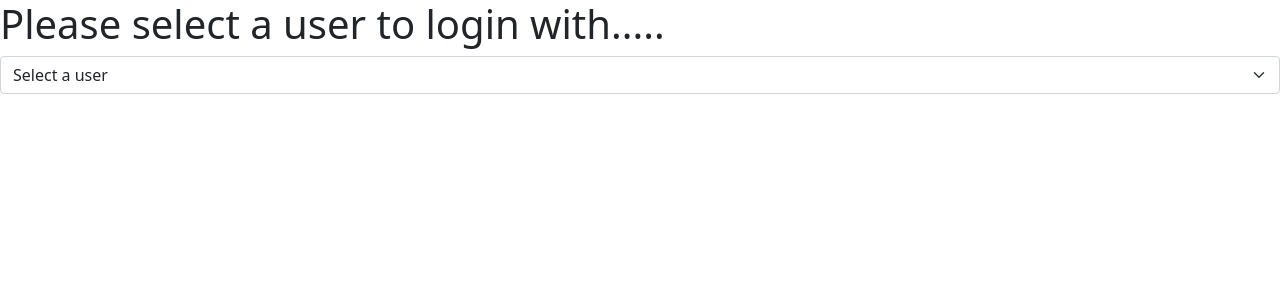
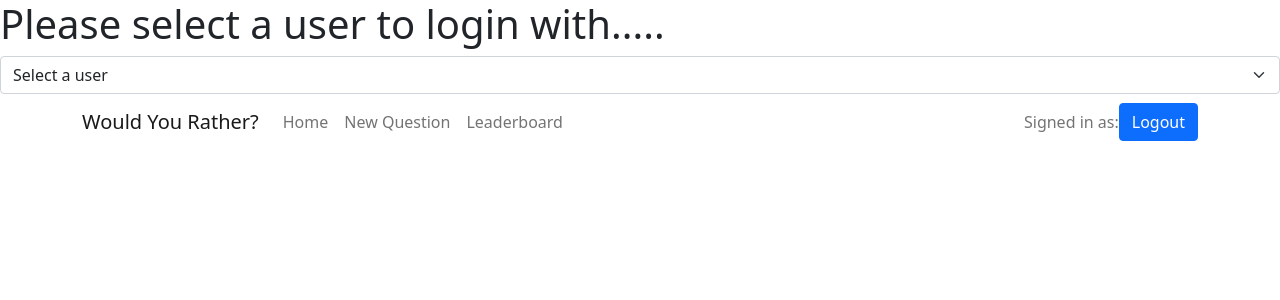
Before and after one commit to AbdelrahmanGamal-jimy2/wouldyourather, a React (Create React App) app: page / in a window 1280 px wide. Shown: the top 300 px of the page. Built offline with nearby package versions, Linux system fonts and the light colour scheme.

Commit message:
added the navigation component  and the logout functionality

```diff
--- a/src/components/App.js
+++ b/src/components/App.js
@@ -2,6 +2,7 @@ import React from "react"
 import { Component } from "react"
 import Login from "./Login"
 import {connect} from 'react-redux'
+import NavigationBar from "./NavigationBar"
 
 import {handleIntialUsers} from '../actions/shared'
 
@@ -16,6 +17,7 @@ class App extends Component
     return (
     <div className="App">
       <Login></Login>
+      <NavigationBar></NavigationBar>
     </div>
     )
   }
--- /dev/null
+++ b/src/components/NavigationBar.js
@@ -0,0 +1,59 @@
+import React from "react";
+import { Component } from "react";
+
+import { Container } from "react-bootstrap";
+import Navbar from 'react-bootstrap/Navbar'
+import Nav from 'react-bootstrap/Nav'
+import Button from "react-bootstrap/Button";
+import Image from 'react-bootstrap/Image'
+
+import {connect} from 'react-redux'
+
+import {removedAuthed} from '../actions/authedUser'
+
+
+class NavigationBar extends Component
+{
+    handleLogOut = (e)=>
+    {
+        console.log("logOut")
+        this.props.dispatch(removedAuthed(this.props.user.id))
+    }
+    render()
+    {
+        const {user} = this.props
+        console.log(user)
+        return(
+            <div>
+                <Navbar>
+                    <Container>
+                    <Navbar.Brand href="#home">Would You Rather?</Navbar.Brand>
+                        <Navbar.Collapse className="justify-content-end">
+                            <Navbar.Toggle />
+                            <Nav className="me-auto">
+                                <Nav.Link href="#home">Home</Nav.Link>
+                                <Nav.Link href="#link">New Question</Nav.Link>
+                                <Nav.Link href="#link">Leaderboard</Nav.Link>
+                            </Nav>
+                            <Navbar.Text>
+                                Signed in as: {user === undefined? "": user.name}
+                            </Navbar.Text>
+                            <Button onClick={this.handleLogOut}>Logout</Button>
+                            {user === undefined? null:<Image src={user.avatarURL} className="w-25 p-3" roundedCircle />}
+
+                        </Navbar.Collapse>
+                    </Container>
+                </Navbar>
+            </div>
+        )
+    }
+}
+
+function mapStateToProps({authedUser, users})
+{
+    return{
+        user: users[authedUser]
+    }
+}
+
+export default  connect(mapStateToProps)(NavigationBar)
--- a/src/reducers/authedUser.js
+++ b/src/reducers/authedUser.js
@@ -15,7 +15,5 @@ export default function authedUser(state = null, action){
                 return null
             }
         default: return state
-
     }
-
 }
```
